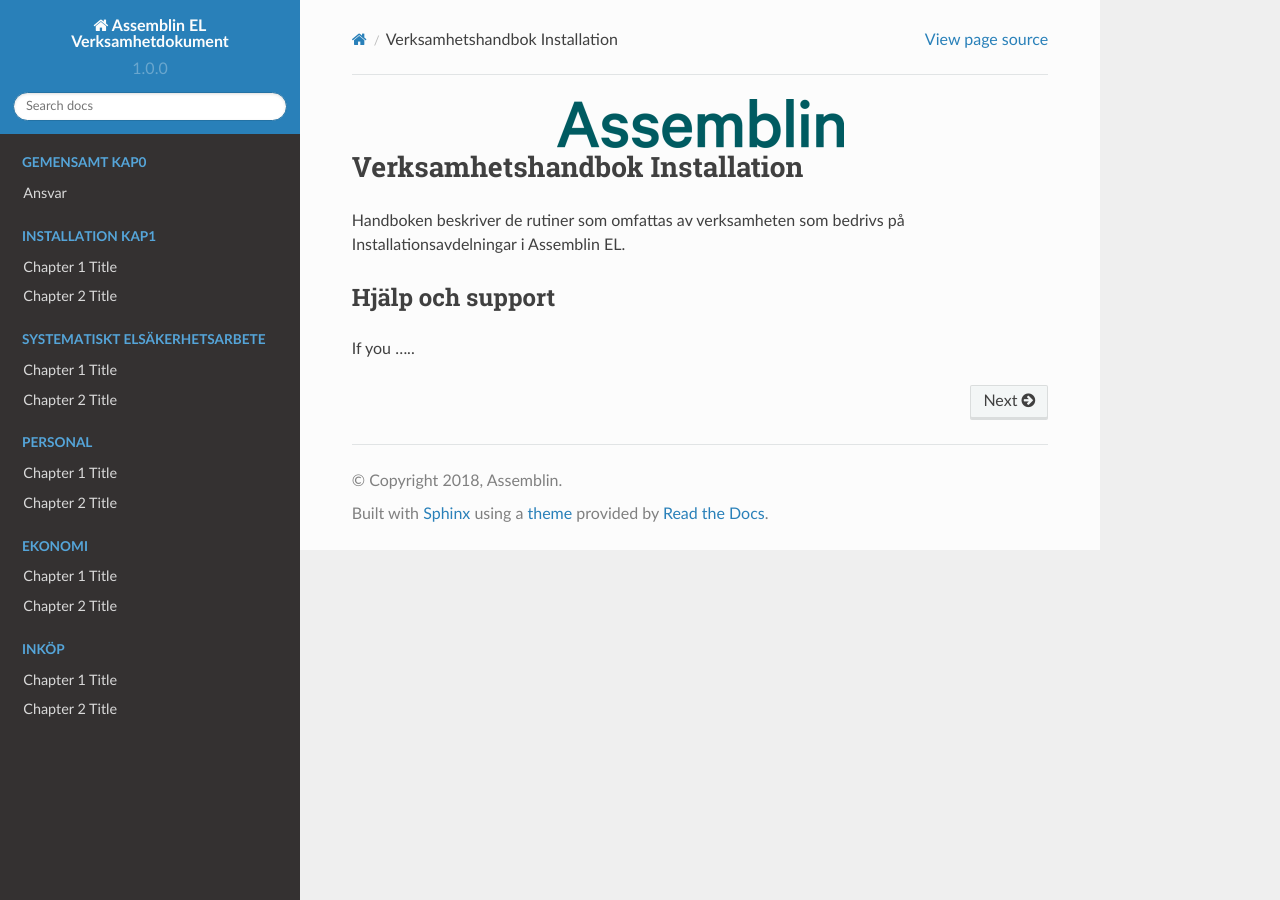
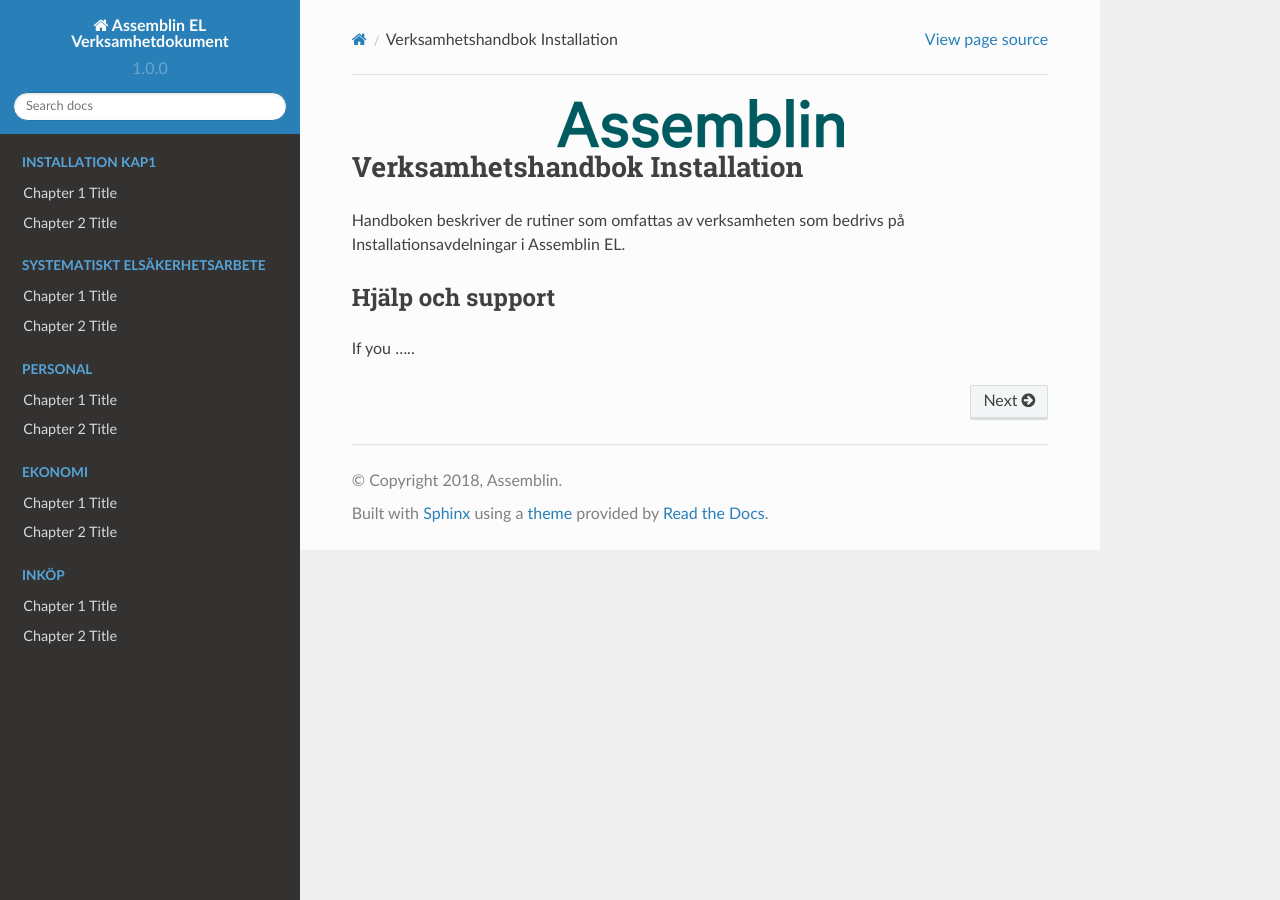
Before and after one commit to TomasAssemblinEL/NEXTDok, a Sphinx documentation site: the page built from docs/index.rst, in a window 1280 px wide. Built offline with Sphinx 7.4.7 and the Read the Docs theme 2.0.0, drawn with Linux system fonts in a browser that asks for light colours; pages that are not in the unit, such as notebooks, are missing from menus.

Commit message:
Update index.rst

```diff
--- a/docs/index.rst
+++ b/docs/index.rst
@@ -15,9 +15,8 @@ If you .....
    :hidden:
    :caption: Gemensamt kap0
 
-   ledning/H_0.01-
-   ledning/H_0.10-
-   ansvar/api_resource
+   ledning/H_0_01-
+   ledning/H_0_10-
 
 .. toctree::
    :maxdepth: 3
```
